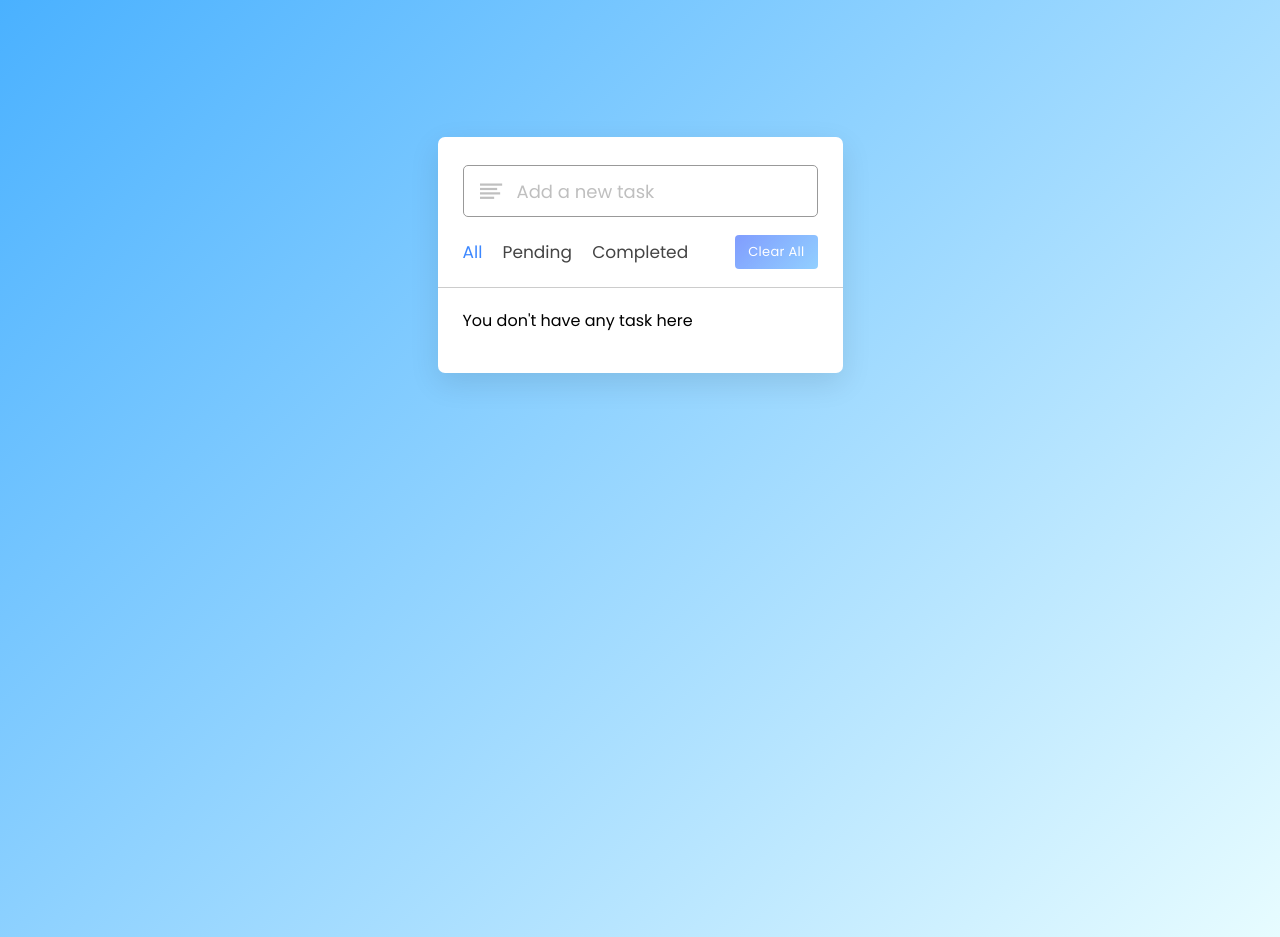
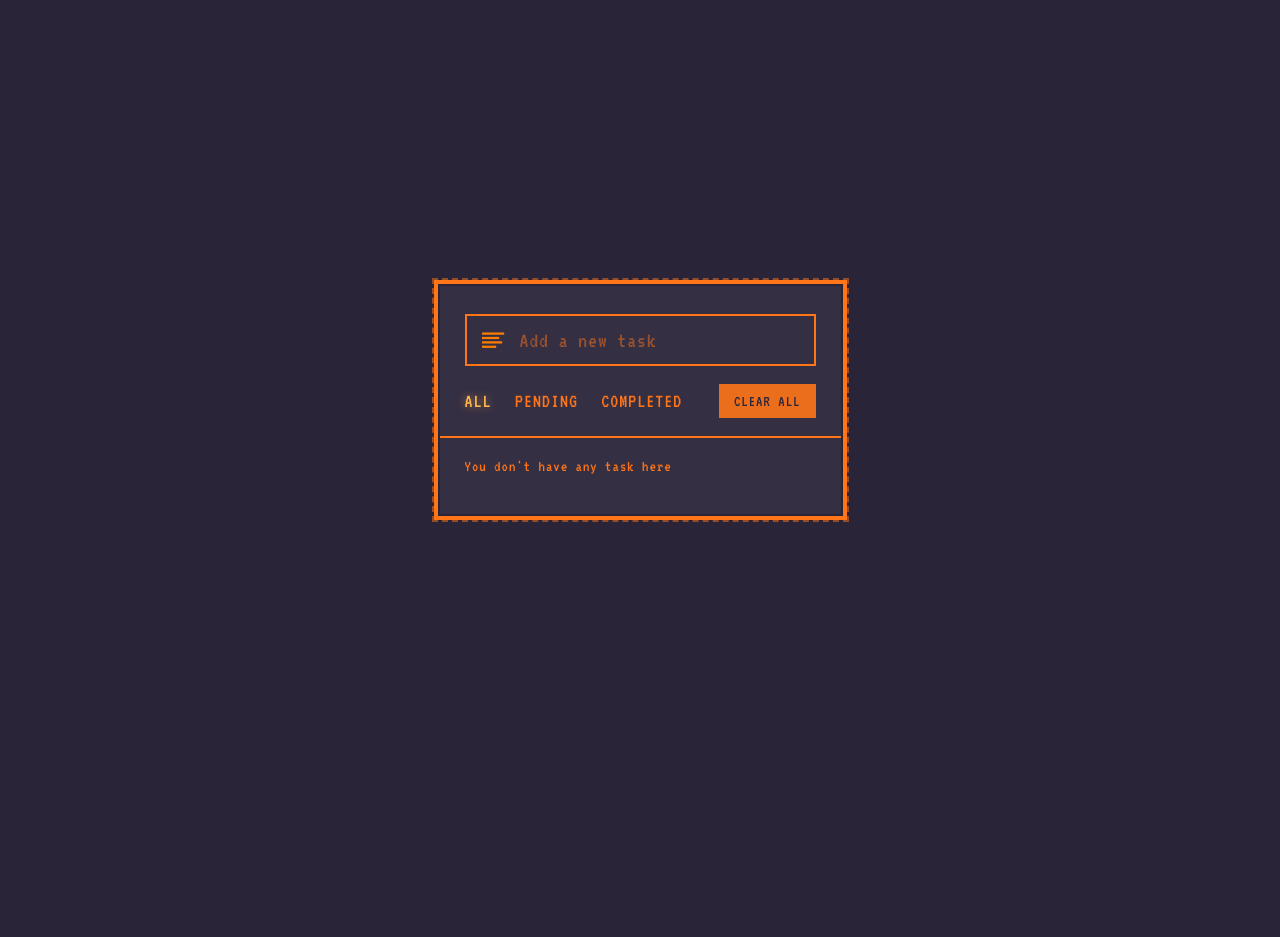
Before and after one commit to MahdinOhi/simply-to-do, a plain HTML site: page index.html in a window 1280 px wide. After the commit the page ends 800 px from the top, so only its background shows below. Drawn offline with nearby package versions, Linux system fonts and the light colour scheme.

Commit message:
Change into Retro Theme

```diff
--- a/style.css
+++ b/style.css
@@ -1,32 +1,54 @@
-/* Import Google Font - Poppins */
-@import url('https://fonts.googleapis.com/css2?family=Poppins:wght@400;500;600;700&display=swap');
+/* Import VT323 Font */
+@import url('https://fonts.googleapis.com/css2?family=VT323&display=swap');
 
 * {
   margin: 0;
   padding: 0;
   box-sizing: border-box;
-  font-family: 'Poppins', sans-serif;
+  font-family: 'VT323', monospace;
+  letter-spacing: 1px;
 }
 
 body {
   width: 100%;
   height: 100vh;
   overflow: hidden;
-  background: linear-gradient(135deg, #4AB1FF, #e7fcff);
+  background: #2A2438;
+  color: #FF7518;
+  display: flex;
+  justify-content: center;
+  align-items: center;
 }
 
 ::selection {
-  color: #fff;
-  background: #3C87FF;
+  color: #2A2438;
+  background: #FF7518;
 }
 
 .wrapper {
   max-width: 405px;
+  width: 100%;
   padding: 28px 0 30px;
-  margin: 137px auto;
-  background: #fff;
-  border-radius: 7px;
-  box-shadow: 0 10px 30px rgba(0, 0, 0, 0.1);
+  background: #352F44;
+  border-radius: 0px;
+  box-shadow: 0 0 0 4px #FF7518;
+  border: 2px solid #2A2438;
+  position: relative;
+  margin: 0 15px;
+}
+
+.wrapper::before {
+  content: "";
+  position: absolute;
+  top: -8px;
+  left: -8px;
+  right: -8px;
+  bottom: -8px;
+  background: transparent;
+  border: 2px dashed #FF7518;
+  opacity: 0.5;
+  pointer-events: none;
+  z-index: -1;
 }
 
 .task-input {
@@ -39,26 +61,31 @@ body {
   top: 50%;
   position: absolute;
   transform: translate(17px, -50%);
+  filter: invert(56%) sepia(85%) saturate(1304%) hue-rotate(359deg) brightness(101%) contrast(105%);
 }
 
 .task-input input {
   height: 100%;
   width: 100%;
   outline: none;
-  font-size: 18px;
-  border-radius: 5px;
+  font-size: 22px;
+  border-radius: 0px;
   padding: 0 20px 0 53px;
-  border: 1px solid #999;
+  border: 2px solid #FF7518;
+  background: #352F44;
+  color: #FF7518;
 }
 
 .task-input input:focus,
 .task-input input.active {
   padding-left: 52px;
-  border: 2px solid #3C87FF;
+  border: 2px solid #FFB84D;
+  box-shadow: 0 0 8px rgba(255, 117, 24, 0.6);
 }
 
 .task-input input::placeholder {
-  color: #bfbfbf;
+  color: #FF7518;
+  opacity: 0.5;
 }
 
 .controls,
@@ -70,46 +97,61 @@ li {
 
 .controls {
   padding: 18px 25px;
-  border-bottom: 1px solid #ccc;
+  border-bottom: 2px solid #FF7518;
 }
 
 .filters span {
   margin: 0 8px;
-  font-size: 17px;
-  color: #444444;
+  font-size: 20px;
+  color: #FF7518;
   cursor: pointer;
+  transition: all 0.3s;
+  text-transform: uppercase;
 }
 
 .filters span:first-child {
   margin-left: 0;
 }
 
+.filters span:hover {
+  color: #FFB84D;
+  text-shadow: 0 0 8px rgba(255, 184, 77, 0.6);
+}
+
 .filters span.active {
-  color: #3C87FF;
+  color: #FFB84D;
+  text-shadow: 0 0 8px rgba(255, 184, 77, 0.6);
 }
 
 .controls .clear-btn {
-  border: none;
-  opacity: 0.6;
+  border: 2px solid #FF7518;
+  opacity: 0.9;
   outline: none;
-  color: #fff;
+  color: #2A2438;
   cursor: pointer;
-  font-size: 13px;
+  font-size: 16px;
   padding: 7px 13px;
-  border-radius: 4px;
-  letter-spacing: 0.3px;
+  border-radius: 0px;
+  letter-spacing: 1px;
   pointer-events: none;
-  transition: transform 0.25s ease;
-  background: linear-gradient(135deg, #2D5CFE 0%, #4AB1FF 100%);
+  transition: all 0.25s ease;
+  background: #FF7518;
+  text-transform: uppercase;
 }
 
 .clear-btn.active {
-  opacity: 0.9;
+  opacity: 1;
   pointer-events: auto;
 }
 
 .clear-btn:active {
   transform: scale(0.93);
+}
+
+.clear-btn:hover {
+  background: #FFB84D;
+  border-color: #FFB84D;
+  box-shadow: 0 0 8px rgba(255, 184, 77, 0.6);
 }
 
 .task-box {
@@ -128,22 +170,22 @@ li {
 }
 
 .task-box::-webkit-scrollbar-track {
-  background: #f1f1f1;
-  border-radius: 25px;
+  background: #352F44;
+  border-radius: 0px;
 }
 
 .task-box::-webkit-scrollbar-thumb {
-  background: #e6e6e6;
-  border-radius: 25px;
+  background: #FF7518;
+  border-radius: 0px;
 }
 
 .task-box .task {
   list-style: none;
-  font-size: 17px;
+  font-size: 20px;
   margin-bottom: 18px;
   padding-bottom: 16px;
   align-items: flex-start;
-  border-bottom: 1px solid #ccc;
+  border-bottom: 2px dotted #FF7518;
 }
 
 .task-box .task:last-child {
@@ -159,7 +201,9 @@ li {
 
 .task label input {
   margin-top: 7px;
-  accent-color: #3C87FF;
+  accent-color: #FFB84D;
+  width: 20px;
+  height: 20px;
 }
 
 .task label p {
@@ -170,6 +214,8 @@ li {
 
 .task label p.checked {
   text-decoration: line-through;
+  color: #FF7518;
+  opacity: 0.6;
 }
 
 .task-box .settings {
@@ -180,17 +226,25 @@ li {
   cursor: pointer;
 }
 
+.settings i {
+  color: #FF7518;
+}
+
+.settings i:hover {
+  color: #FFB84D;
+}
+
 .settings .task-menu {
   z-index: 10;
   right: -5px;
   bottom: -65px;
   padding: 5px 0;
-  background: #fff;
+  background: #352F44;
   position: absolute;
-  border-radius: 4px;
+  border-radius: 0px;
   transform: scale(0);
   transform-origin: top right;
-  box-shadow: 0 0 6px rgba(0, 0, 0, 0.15);
+  box-shadow: 0 0 0 2px #FF7518;
   transition: transform 0.2s ease;
 }
 
@@ -210,11 +264,12 @@ li {
 
 .task-menu li {
   height: 25px;
-  font-size: 16px;
+  font-size: 18px;
   margin-bottom: 2px;
   padding: 17px 15px;
   cursor: pointer;
   justify-content: flex-start;
+  color: #FF7518;
 }
 
 .task-menu li:last-child {
@@ -222,7 +277,8 @@ li {
 }
 
 .settings li:hover {
-  background: #f5f5f5;
+  background: #2A2438;
+  color: #FFB84D;
 }
 
 .settings li i {
```
